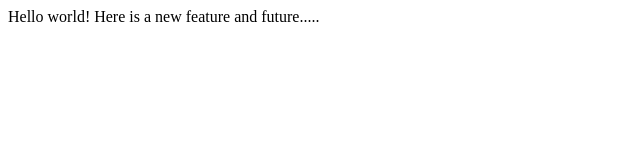
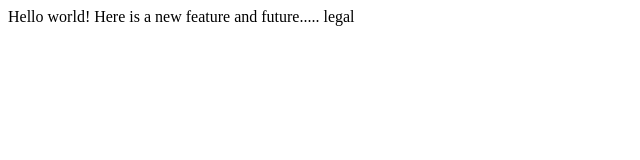
Before and after one commit to Yalchin1/lecture1, a plain HTML site: page index.html in a window 1280 px wide. Shown: the full height of the page, 0-640 px from the left. Drawn offline with Linux system fonts and the light colour scheme.

Commit message:
master modification

```diff
--- a/index.html
+++ b/index.html
@@ -7,5 +7,6 @@
   <body>
     Hello world!
     Here is a new feature and future.....
+    legal
   </body>
 </html>
```
